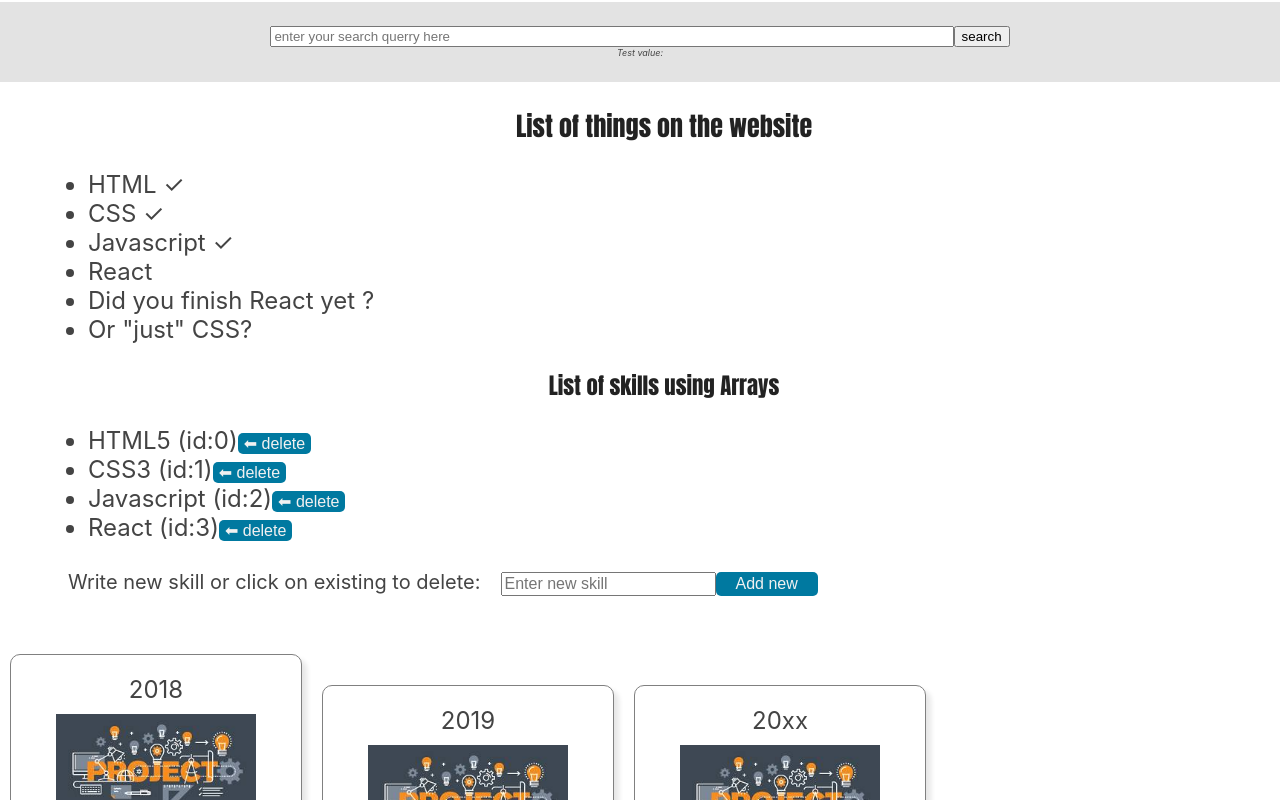
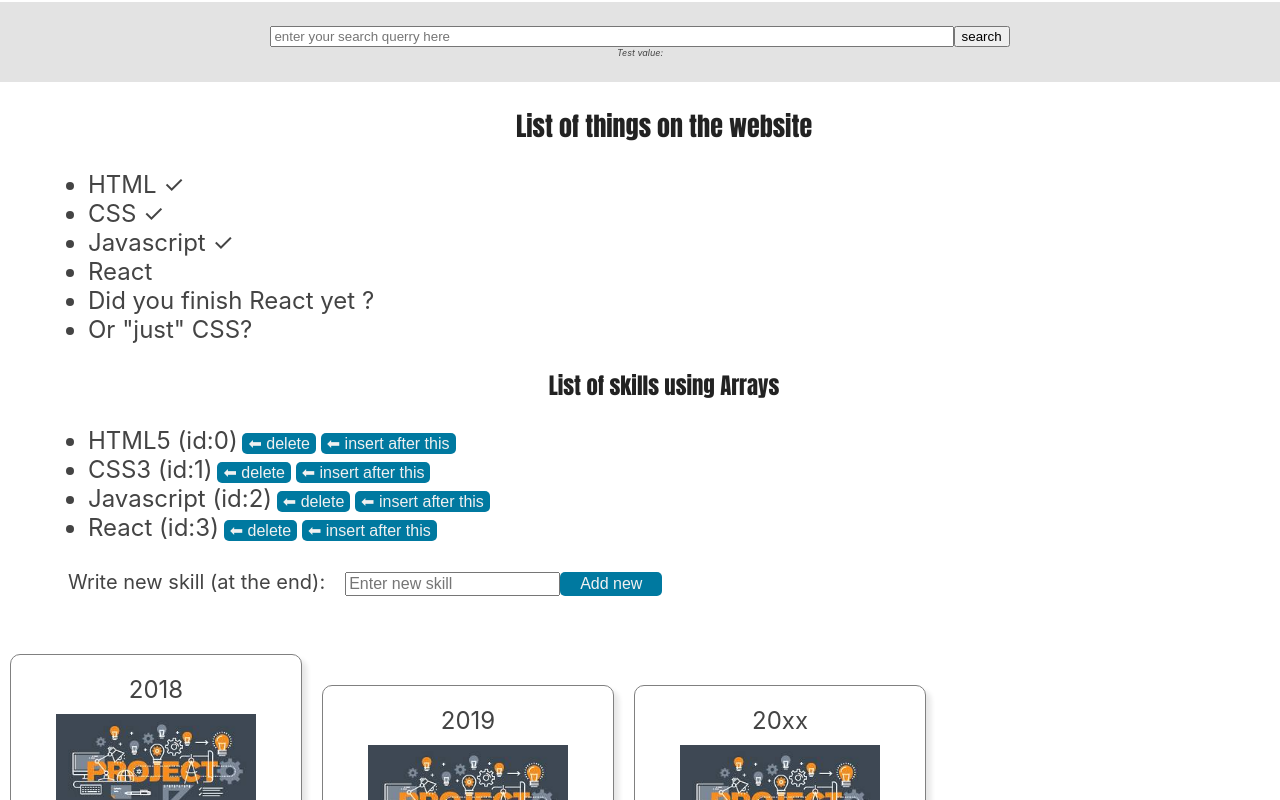
Before and after one commit to TiborKopca/ReactApp2023, a React (Vite) app: page / in a window 1280 px wide. Shown: the part 403-1203 px from the top of the page. Built offline with nearby package versions, Linux system fonts and the light colour scheme.

Commit message:
List arrays & objects functions

```diff
--- a/src/components/ListArray/List.jsx
+++ b/src/components/ListArray/List.jsx
@@ -6,6 +6,7 @@ const skill1 = "HTML";
 const skill2 = "CSS";
 const skill3 = "Javascript";
 const skill4 = "React";
+let initArray = ["HTML5","CSS3","Javascript","React"];
 
 function Item({ name, isDone}) {
   if (isDone) {
@@ -43,21 +44,61 @@ export default function List() {
     { id: 2, name: 'Louise Nevelson'},
   ]
   */
-  const [skills, setSkills] = useState(["HTML5","CSS3","Javascript","React"]);
+  //USE STATE NEEDS TO BE IN MAIN FUNCTION, BUT DATA/ARRAY DOESNT
+  const [skills, setSkills] = useState(initArray);
+
+  //ERROR HANDLER
+  function findDuplicates(array,newData){
+    const duplicate = array.find((item) => {return item === newData})
+    if(duplicate === newData){
+      return true
+    }else{
+    return false
+  }}
 
   //LIST/ARRAY HANDLERS
     function handleAddSkill(){
       const newSkill = document.getElementById('skillInput').value;
       document.getElementById('skillInput').value = '';
-      //setSkills((skills) => [...skills, newSkill])
-      //s === previous state
-      setSkills((s) => [...s, newSkill])
+      //CONDITIONS, if entry already exists, wont add it
+        // const duplicate = skills.find((skill) => {return skill === newSkill})
+        if(findDuplicates(skills,newSkill)){
+          console.error("Error : New entry already exists in array/list.")
+        }else{
+          //setSkills((skills) => [...skills, newSkill])
+          //s === previous state
+          // Re-render with the new array
+          setSkills((s) => [...s, newSkill])
+        }
+    }
 
+    function handleRemoveSkill(index){
+      //Note that filter does not modify the original array so it could be written like>
+      //setSkills(skills.filter((element, i) => i== index))
+        setSkills((s) => s.filter((_, i) => i!== index))
     }
-    function handleRemoveSkill(index){
-      //setSkills(skills.filter((element, i) => i== index))
-        setSkills(skills.filter((_, i) => i!== index))
+
+    function handleAddSkillBetween(index){
+      const newSkill = document.getElementById('skillInput').value;
+      document.getElementById('skillInput').value = '';
+      //index + 1 ==> the data will be put to the next row
+      const insertAt = index + 1;
+
+      if(findDuplicates(skills,newSkill)){
+        console.error("Error : New entry already exists in array/list.")
+      }else{
+        const nextSkill = [
+          //items before the insertion point = from 0 to desired id number
+          ...skills.slice(0, insertAt),
+          //new item {id:nextId++, name: name}
+          newSkill,
+          //items after
+          ...skills.slice(insertAt)
+        ];
+        setSkills(nextSkill)
+      }
     }
+
   return (
     <section className={styles.listSection}>
       <h2>List of things on the website</h2>
@@ -79,9 +120,13 @@ export default function List() {
                                           className={styles.listDeleteButton}
                                           onClick={()=> handleRemoveSkill(index)}
                                           >&#x2B05; delete</button>
+                                          <button
+                                          className={styles.listInsertButton}
+                                          onClick={()=> handleAddSkillBetween(index)}
+                                          >&#x2B05; insert after this</button>
                                         </li>)}
       </ul>
-      <label htmlFor="skillInput">Write new skill or click on existing to delete:</label>
+      <label htmlFor="skillInput">Write new skill (at the end):</label>
       <input
           className={styles.inputNewSkill}
           type="text"
--- a/src/components/ListArray/List.module.css
+++ b/src/components/ListArray/List.module.css
@@ -17,13 +17,13 @@
 .inputNewSkill{
     font-size: medium;
 }
-.listDeleteButton{
+.listDeleteButton, .listInsertButton{
     display: inline;
     font-size: medium;
     background-color: var(--contactButtonColor);
     color: var(--baseTextColor);
-
     border-radius: 5px;
     border:none;
     cursor: pointer;
+    margin-left:0.3em;
 }
```
